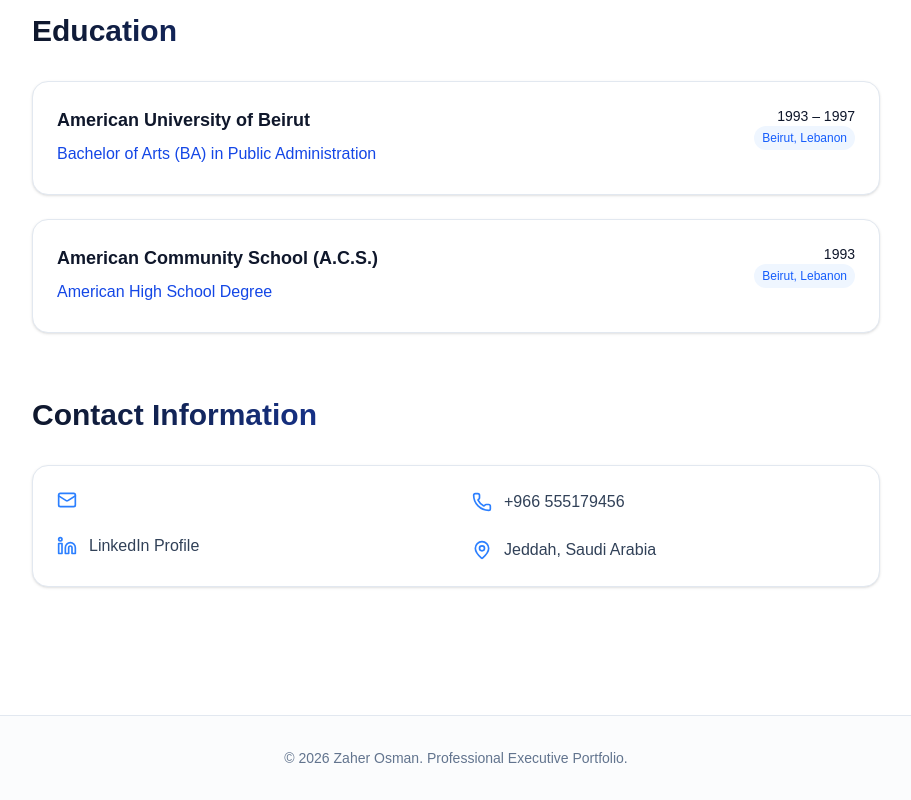
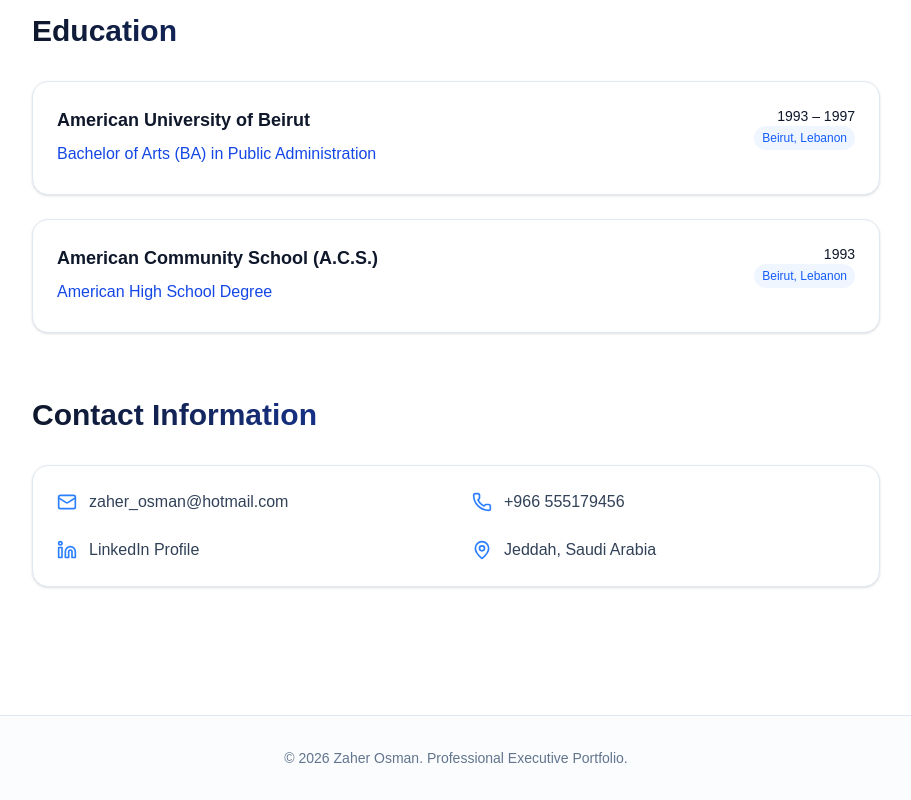
Before and after one commit to Daniel5452/zaher-portfolio, a Next.js app: page / in a window 1280 px wide. Shown: the part 4840-5640 px from the top of the page, without its empty margins (184-1095 px from the left). Built offline with nearby package versions, Linux system fonts and the light colour scheme.

Commit message:
added email

```diff
--- a/app/page.js
+++ b/app/page.js
@@ -20,6 +20,7 @@ const META = {
   location: "Jeddah, Saudi Arabia",
   linkedin: "https://www.linkedin.com/in/zaherbosman",
   resumeUrl: "/Resume_Zaher.pdf",
+  email: "zaher_osman@hotmail.com"
 };
 
 // Core Skills for floating animation
```
